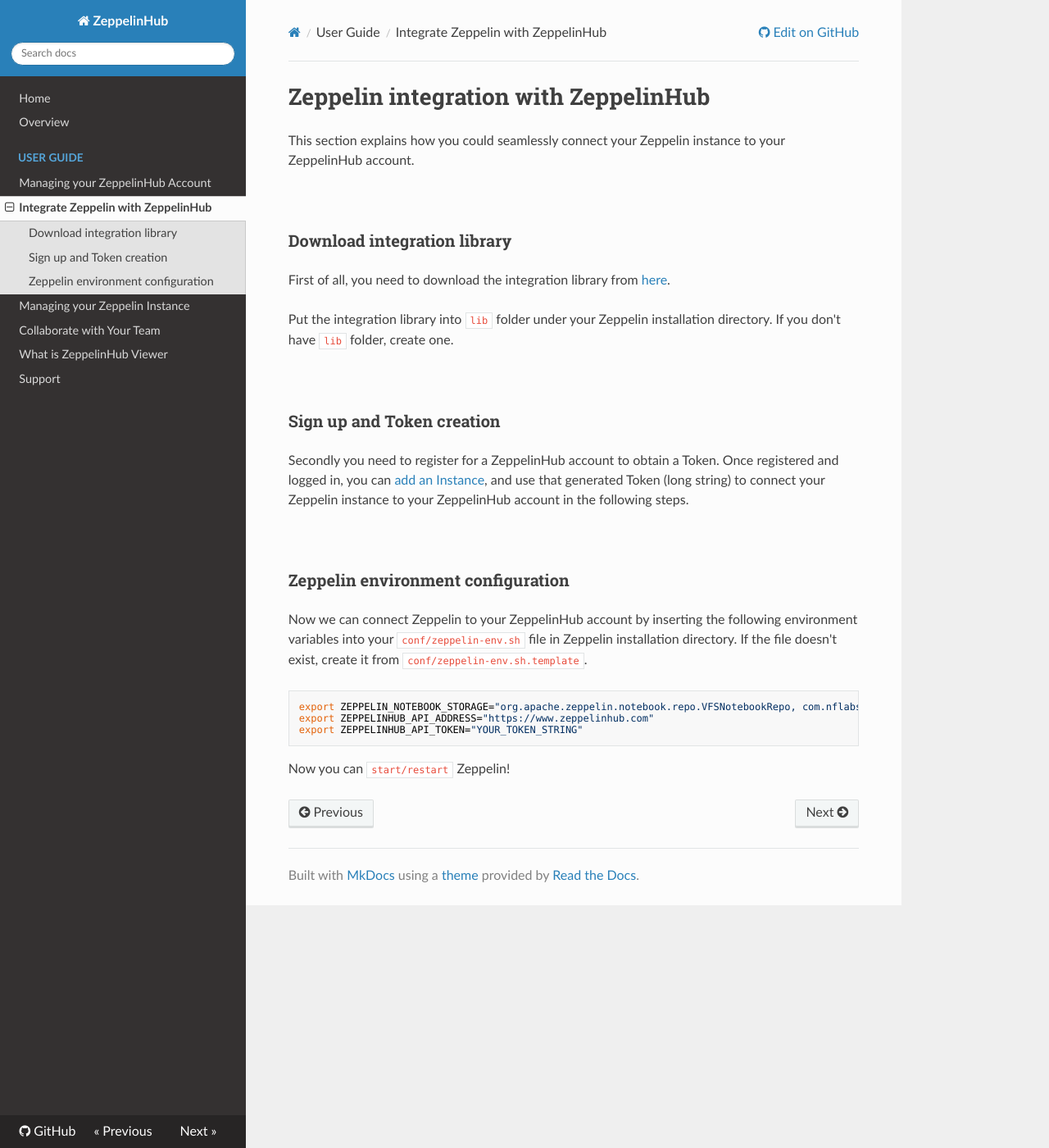
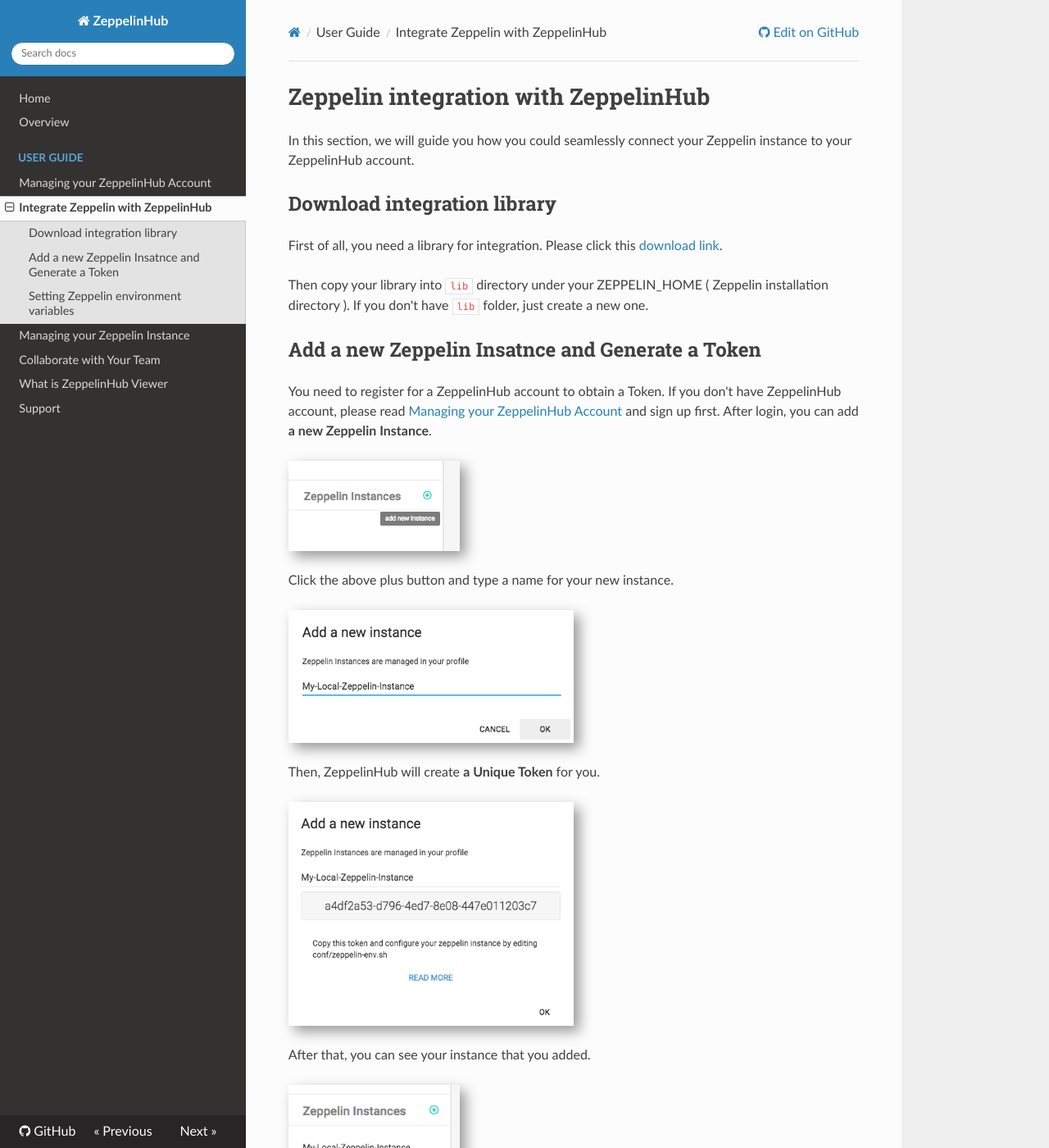
Before and after one commit to jacksu/zeppelinhub-documentation, an MkDocs documentation site: the page built from docs/zeppelin_integration.md, in a window 1280 px wide and 1400 px high. Shown: the whole window at 82% size. Built offline with MkDocs 1.6.1, drawn with Linux system fonts in a browser that asks for light colours; nearby versions of some CDN libraries; old or Windows-style settings are respelled for this version of MkDocs; some of the changed text lies outside the part shown.

Commit message:
Add new page: zeppelin_integration.md

````diff
--- a/docs/zeppelin_integration.md
+++ b/docs/zeppelin_integration.md
@@ -1,31 +1,58 @@
----
-  title: Zeppelin integration with ZeppelinHub
----
-
 # Zeppelin integration with ZeppelinHub
 
-This section explains how you could seamlessly connect your Zeppelin instance to your ZeppelinHub account.
+In this section, we will guide you how you could seamlessly connect your Zeppelin instance to your ZeppelinHub account.
 
-<br/>
-### Download integration library
+## Download integration library
 
-First of all, you need to download the integration library from <a href="https://s3-ap-northeast-1.amazonaws.com/zeppel.in/integration-modules/zeppelinhub-integration-v0.3.2-all.jar">here</a>.
+First of all, you need a library for integration. Please click this [download link](https://s3-ap-northeast-1.amazonaws.com/zeppel.in/zeppelinhub-integration-v0.3.2-all.jar).
 
-Put the integration library into `lib` folder under your Zeppelin installation directory.
-If you don't have `lib` folder, create one.
+Then copy your library into `lib` directory under your ZEPPELIN_HOME ( Zeppelin installation directory ). If you don't have `lib` folder, just create a new one.
 
-<br/>
-### Sign up and Token creation
-Secondly you need to register for a ZeppelinHub account to obtain a Token. Once registered and logged in, you can [add an Instance](zeppelin_instances.html "Tokens"), and use that generated Token (long string) to connect your Zeppelin instance to your ZeppelinHub account in the following steps.
+## Add a new Zeppelin Insatnce and Generate a Token
+You need to register for a ZeppelinHub account to obtain a Token. If you don't have ZeppelinHub account, please read [Managing your ZeppelinHub Account](zeppelinhub_account.md) and sign up first. After login, you can add **a new Zeppelin Instance**.
 
-<br/>
-### Zeppelin environment configuration
+<img src="../img/add_instance.png" width="30%" height="30%" style="box-shadow: 7px 7px 15px #999999;"/>
 
-Now we can connect Zeppelin to your ZeppelinHub account by inserting the following environment variables into your `conf/zeppelin-env.sh` file in Zeppelin installation directory. If the file doesn't exist, create it from `conf/zeppelin-env.sh.template`.
+Click the above plus button and type a name for your new instance.
+
+<img src="../img/type_instance_name.png" width="50%" height="50%" style="box-shadow: 7px 7px 15px #999999;"/>
+
+Then, ZeppelinHub will create **a Unique Token** for you.
+
+<img src="../img/instance_token.png" width="50%" height="50%" style="box-shadow: 7px 7px 15px #999999;"/>
+
+After that, you can see your instance that you added.
+
+<img src="../img/after_add_instance.png" width="30%" height="30%" style="box-shadow: 7px 7px 15px #999999;"/>
+
+You may want to edit the instance name or delete it from the list. If so, go to **Setting** page ( click gear button at the top ) and check **Manage Instance** tab. For the further details, refer to [Managing your Zeppelin Instance](zeppelin_instances.md) section in ZeppelinHub documenation.
+
+<img src="../img/manage_instance.png" width="100%" height="100%" style="box-shadow: 7px 7px 15px #999999;"/>
+
+As you can see the above screenshot image, you may also add a new instance using **Orange Circle Button**.
+
+## Setting Zeppelin environment variables
+
+At last, you can connect Zeppelin to your ZeppelinHub account by inserting the following environment variables into your `ZEPPELIN_HOME/conf/zeppelin-env.sh` file. If you don't have this file, create it from `ZEPPELIN_HOME/conf/zeppelin-env.sh.template`.
+
+```
+cd < ZEPPELIN_HOME >/conf/
+
+cp zeppelin-env.sh.template zeppelin-env.sh
+```
+
+Then you can activate this configuration file. After that, add below three lines to `zeppelin-env.sh` file. Don't forget to copy your **Token** generated before.
 
 ```
 export ZEPPELIN_NOTEBOOK_STORAGE="org.apache.zeppelin.notebook.repo.VFSNotebookRepo, com.nflabs.zeppelinhub.notebook.repo.ZeppelinHubRepo"
 export ZEPPELINHUB_API_ADDRESS="https://www.zeppelinhub.com"
 export ZEPPELINHUB_API_TOKEN="YOUR_TOKEN_STRING"
 ```
-Now you can `start/restart` Zeppelin!
+
+Now you can `start / restart` Zeppelin.
+
+```
+cd < ZEPPELIN_HOME >
+
+./bin/zeppelin-daemon.sh start (or restart)
+```
````
